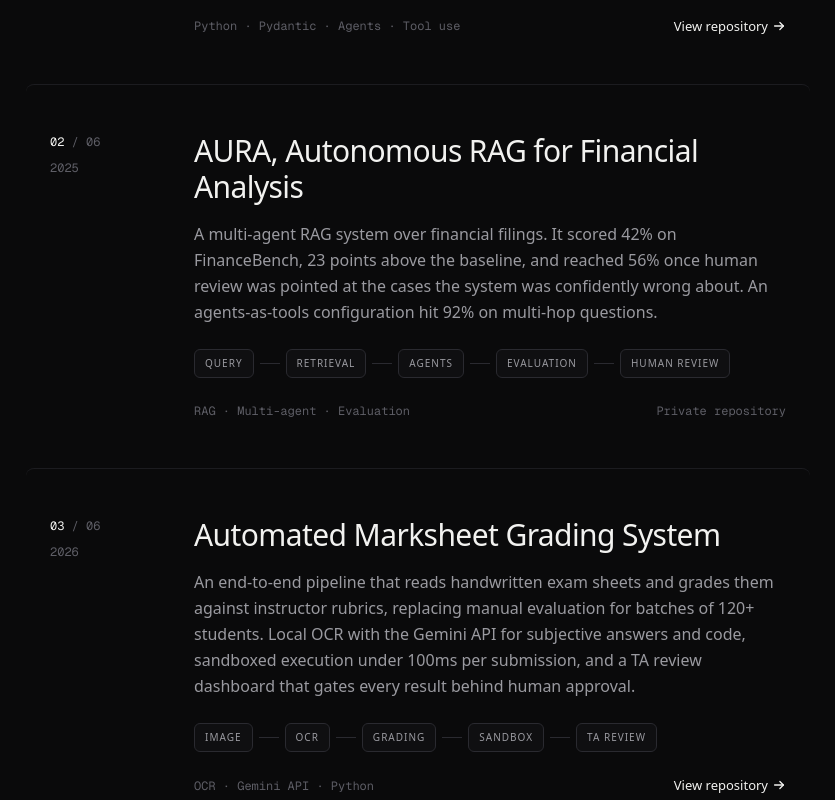
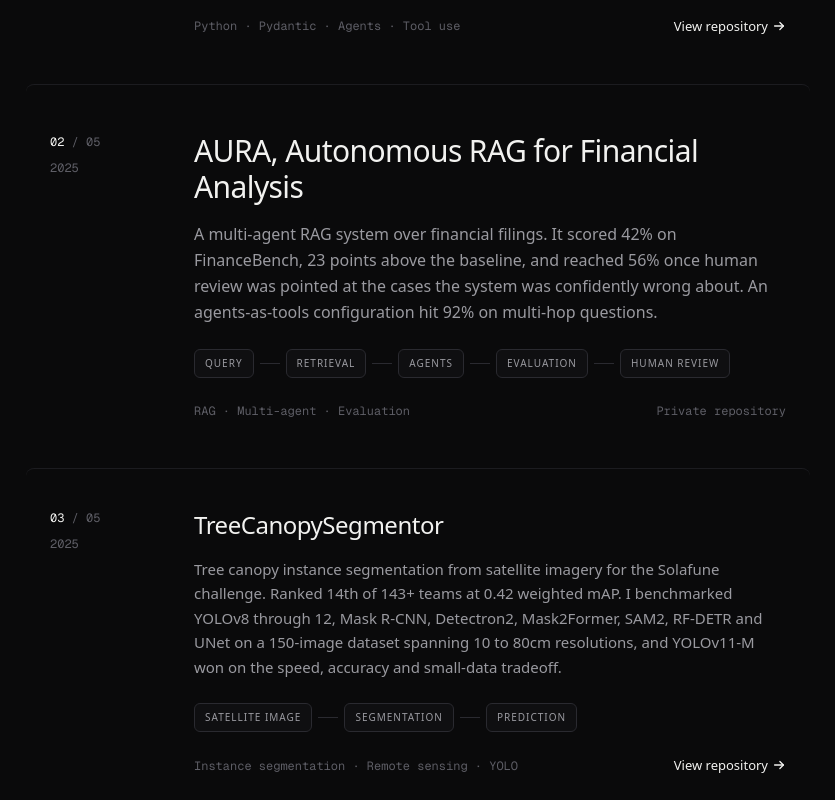
Before and after one commit to vaibhavdabas16/portfolio, a Next.js app: page / in a window 1280 px wide. Shown: the part 1920-2720 px from the top of the page, without its empty margins (374-1209 px from the left). Built offline with nearby package versions, Linux system fonts and the light colour scheme.

Commit message:
content: remove the marksheet grading project

```diff
--- a/src/data/portfolio.ts
+++ b/src/data/portfolio.ts
@@ -73,17 +73,6 @@ export const projects: Project[] = [
     year: "2025",
     featured: true,
     pipeline: ["Query", "Retrieval", "Agents", "Evaluation", "Human review"],
-  },
-  {
-    slug: "marksheet-grading",
-    name: "Automated Marksheet Grading System",
-    description:
-      "An end-to-end pipeline that reads handwritten exam sheets and grades them against instructor rubrics, replacing manual evaluation for batches of 120+ students. Local OCR with the Gemini API for subjective answers and code, sandboxed execution under 100ms per submission, and a TA review dashboard that gates every result behind human approval.",
-    tags: ["OCR", "Gemini API", "Python"],
-    year: "2026",
-    repo: "https://github.com/vaibhavdabas16/Automated-Marksheet-Grading-System",
-    featured: true,
-    pipeline: ["Image", "OCR", "Grading", "Sandbox", "TA review"],
   },
   {
     slug: "tree-canopy",
```
